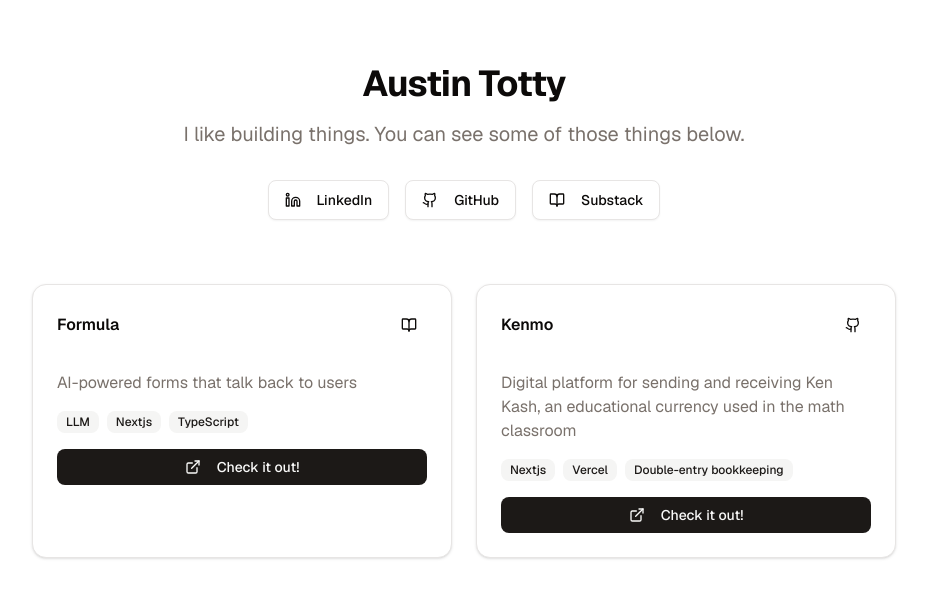
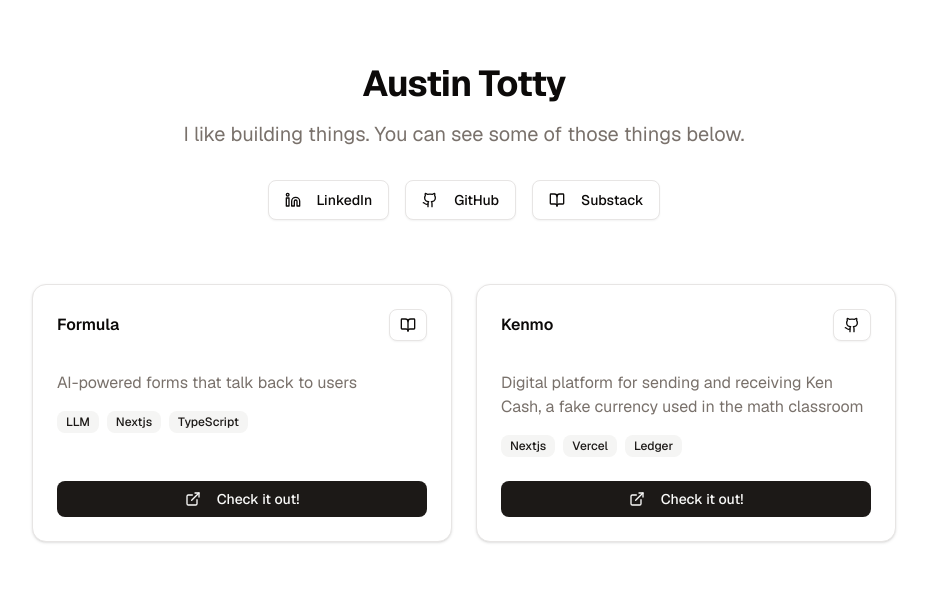
Before and after one commit to awtotty/website, a Next.js app: page / in a window 1280 px wide. Shown: the top 598 px of the page, without its empty margins (176-1103 px from the left). Built offline with nearby package versions, Linux system fonts and the light colour scheme.

Commit message:
Better cards

```diff
--- a/src/pages/index.tsx
+++ b/src/pages/index.tsx
@@ -1,9 +1,12 @@
 import Head from "next/head";
 import Link from "next/link";
 import { BookOpen, ExternalLink, Github, Linkedin } from "lucide-react";
+                    <p className="text-muted-foreground text-sm mt-2">
+                      Try searching for different keywords or technologies.
+                    </p>
 
 import { Button } from "~/components/ui/button";
-import { Card, CardContent, CardHeader, CardTitle } from "~/components/ui/card";
+import { Card, CardContent, CardFooter, CardHeader, CardTitle } from "~/components/ui/card";
 import { Badge } from "~/components/ui/badge";
 
 const projects = [
@@ -21,8 +24,8 @@
     id: "project-2",
     title: "Kenmo",
     description:
-      "Digital platform for sending and receiving Ken Kash, an educational currency used in the math classroom",
-    tags: ["Nextjs", "Vercel", "Double-entry bookkeeping"],
+      "Digital platform for sending and receiving Ken Cash, a fake currency used in the math classroom",
+    tags: ["Nextjs", "Vercel", "Ledger"],
     liveUrl: "https://kenmo.in",
     githubUrl: "https://github.com/awtotty/kenmo-v2",
     hasDetailPage: false,
@@ -86,21 +89,21 @@
                   projects.map((project) => (
                     <Card
                       key={project.id}
-                      className="hover:shadow-lg transition-shadow"
+                      className="hover:shadow-lg transition-shadow flex flex-col"
                     >
                       <CardHeader>
                         <CardTitle className="flex items-center justify-between">
                           {project.title}
                           <div className="flex gap-2">
                             {project.githubUrl && (
-                              <Button variant="ghost" size="sm" asChild>
+                              <Button variant="outline" size="sm" asChild>
                                 <Link href={project.githubUrl} target="_blank">
                                   <Github className="h-4 w-4" />
                                 </Link>
                               </Button>
                             )}
                             {project.blogUrl && (
-                              <Button variant="ghost" size="sm" asChild>
+                              <Button variant="outline" size="sm" asChild>
                                 <Link href={project.blogUrl} target="_blank">
                                   <BookOpen className="h-4 w-4" />
                                 </Link>
@@ -109,18 +112,20 @@
                           </div>
                         </CardTitle>
                       </CardHeader>
-                      <CardContent>
+                      <CardContent className="flex-1">
                         <p className="text-muted-foreground mb-4">
                           {project.description}
                         </p>
-                        <div className="flex flex-wrap gap-2 mb-4">
+                        <div className="flex flex-wrap gap-2">
                           {project.tags.map((tag) => (
                             <Badge key={tag} variant="secondary">
                               {tag}
                             </Badge>
                           ))}
                         </div>
-                        <div className="flex gap-2">
+                      </CardContent>
+                      <CardFooter>
+                        <div className="flex gap-2 w-full">
                           {project.hasDetailPage
                             ? (
                               <Button asChild className="flex-1">
@@ -144,7 +149,7 @@
                               </Button>
                             )}
                         </div>
-                      </CardContent>
+                      </CardFooter>
                     </Card>
                   ))
                 )
```
